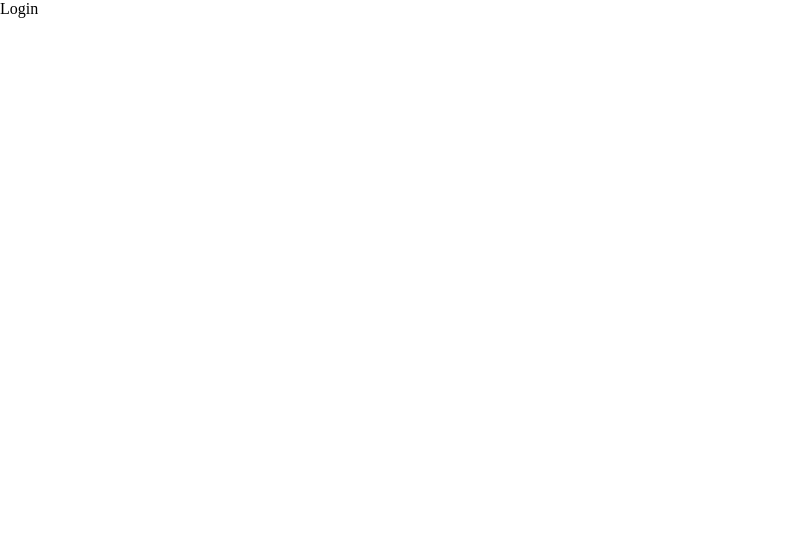
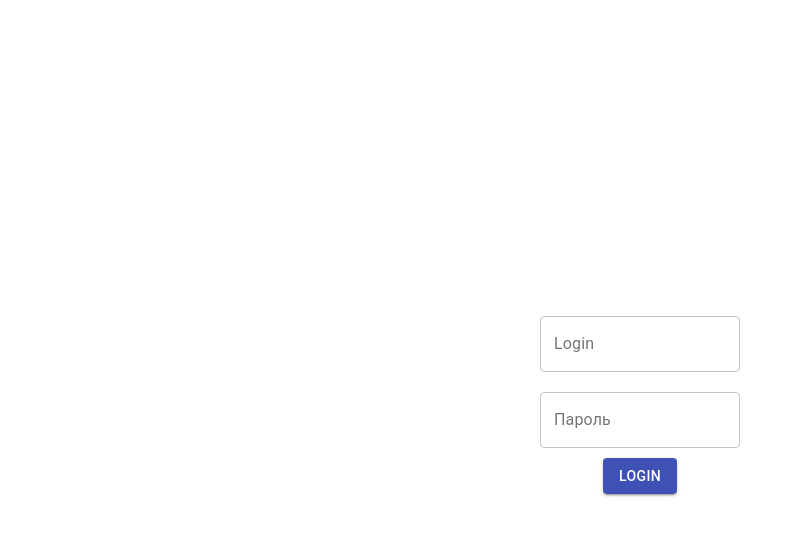
Before and after one commit to stdAlexTikhonov/adalisk, a React (Create React App) app: page /login in a window 1280 px wide. Shown: the top 536 px of the page, without its empty margins (0-803 px from the left). Built offline with nearby package versions, Linux system fonts and the light colour scheme.

Commit message:
TASK-6 Login Logout Works

```diff
--- a/src/Components/DataPage/index.tsx
+++ b/src/Components/DataPage/index.tsx
@@ -3,13 +3,14 @@ import { RouteComponentProps, Redirect } from "react-router-dom";
 import { TParams } from "./types";
 import { Header } from "../Header";
 import Data from "../../store/Data";
+import Auth from "../../store/Authentication";
+import { observer } from "mobx-react-lite";
 
-const logged_in = true;
-
-export const DataPage: React.FC<RouteComponentProps<TParams>> = ({ match }) => {
+export const DataPage: React.FC<RouteComponentProps<TParams>> = observer(
+  ({ match }) => {
     const { id } = match.params;
 
-  return logged_in ? (
+    return Auth.token ? (
       <>
         <Header showBackButton={true} />
         <div>{Data.selected?.status}</div>
@@ -17,4 +18,5 @@ export const DataPage: React.FC<RouteComponentProps<TParams>> = ({ match }) => {
     ) : (
       <Redirect to="/login" />
     );
-};
+  }
+);
--- a/src/Components/Header/index.tsx
+++ b/src/Components/Header/index.tsx
@@ -9,6 +9,7 @@ import { LOGOUT } from "../../utils/constants";
 import { SearchInput } from "../SearchInput";
 import { Props } from "./types";
 import { useHistory } from "react-router-dom";
+import Auth from "../../store/Authentication";
 
 const StyledToolBar = styled(Toolbar)`
   display: flex;
@@ -35,7 +36,9 @@ export const Header: React.FC<Props> = ({
             </IconButton>
           )}
           {showSearchInput && <SearchInput />}
-          <Button color="inherit">{LOGOUT}</Button>
+          <Button color="inherit" onClick={() => Auth.logout()}>
+            {LOGOUT}
+          </Button>
         </StyledToolBar>
       </AppBar>
     </div>
--- a/src/Components/Login/index.tsx
+++ b/src/Components/Login/index.tsx
@@ -1,3 +1,59 @@
 import React from "react";
+import styled from "styled-components";
+import TextField from "@material-ui/core/TextField";
+import Button from "@material-ui/core/Button";
+import { LOGIN, PASSWORD } from "../../utils/constants";
+import Auth from "../../store/Authentication";
+import { observer } from "mobx-react-lite";
+import { Redirect } from "react-router-dom";
 
-export const Login = () => <div>Login</div>;
+const StyledForm = styled.form.attrs((props) => ({
+  oValidate: true,
+  autoComplete: "off",
+}))`
+  margin: auto;
+  display: flex;
+  flex-direction: column;
+  align-items: center;
+  justify-content: center;
+  height: 100vh;
+`;
+
+const StyledInput = styled(TextField).attrs((props) => ({
+  variant: "outlined",
+  type: props.type,
+  label: props.label,
+  value: props.value,
+  onChange: props.onChange,
+}))`
+  width: 25ch;
+  margin: 10px !important;
+`;
+
+export const Login = observer(() =>
+  Auth.token ? (
+    <Redirect to="/data" />
+  ) : (
+    <StyledForm>
+      <StyledInput
+        label={LOGIN}
+        value={Auth.login}
+        onChange={(e) => Auth.setLogin(e.target.value)}
+      />
+      <StyledInput
+        label={PASSWORD}
+        type="password"
+        value={Auth.password}
+        onChange={(e) => Auth.setPassword(e.target.value)}
+      />
+
+      <Button
+        variant="contained"
+        color="primary"
+        onClick={() => Auth.loginUser()}
+      >
+        {LOGIN}
+      </Button>
+    </StyledForm>
+  )
+);
--- a/src/Components/Table/index.tsx
+++ b/src/Components/Table/index.tsx
@@ -4,11 +4,10 @@ import { Header } from "../Header";
 import Data from "../../store/Data";
 import { TUser } from "../../utils/types";
 import { observer } from "mobx-react-lite";
-
-const logged_in = true;
+import Auth from "../../store/Authentication";
 
 export const Table = observer(() => {
-  return logged_in ? (
+  return Auth.token ? (
     <>
       <Header showSearchInput={true} />
       <div>
--- a/src/store/Authentication.ts
+++ b/src/store/Authentication.ts
@@ -1,16 +1,36 @@
-import { AutorenewSharp } from "@material-ui/icons";
 import { makeAutoObservable } from "mobx";
 import { userLogin } from "../utils/api";
 
 class Auth {
   token: string | boolean = false;
+  login: string = "";
+  password: string = "";
 
   constructor() {
     makeAutoObservable(this);
   }
 
-  async login(login: string, password: string) {
-    this.token = await userLogin(login, password);
+  async loginUser() {
+    const res = await userLogin(this.login, this.password);
+    if (res) this.token = res;
+    else {
+      this.login = "";
+      this.password = "";
+    }
+  }
+
+  setLogin(login: string) {
+    this.login = login;
+  }
+
+  setPassword(pass: string) {
+    this.password = pass;
+  }
+
+  logout() {
+    this.token = false;
+    this.login = "";
+    this.password = "";
   }
 }
 
--- a/src/utils/constants.ts
+++ b/src/utils/constants.ts
@@ -1,2 +1,4 @@
 export const LOGOUT = "Logout";
+export const LOGIN = "Login";
 export const SEARCH = "Search...";
+export const PASSWORD = "Пароль";
```
Lines whose indentation alone changed are shown as unchanged.
